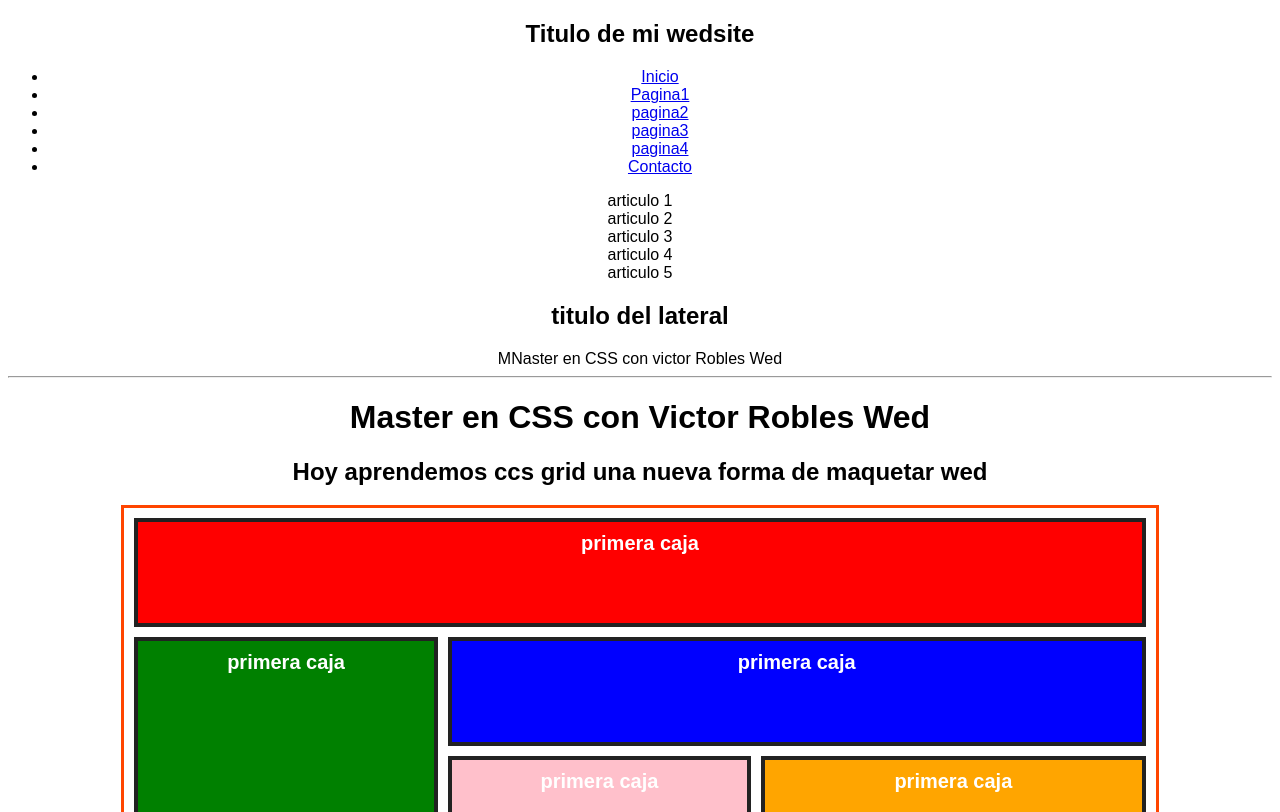
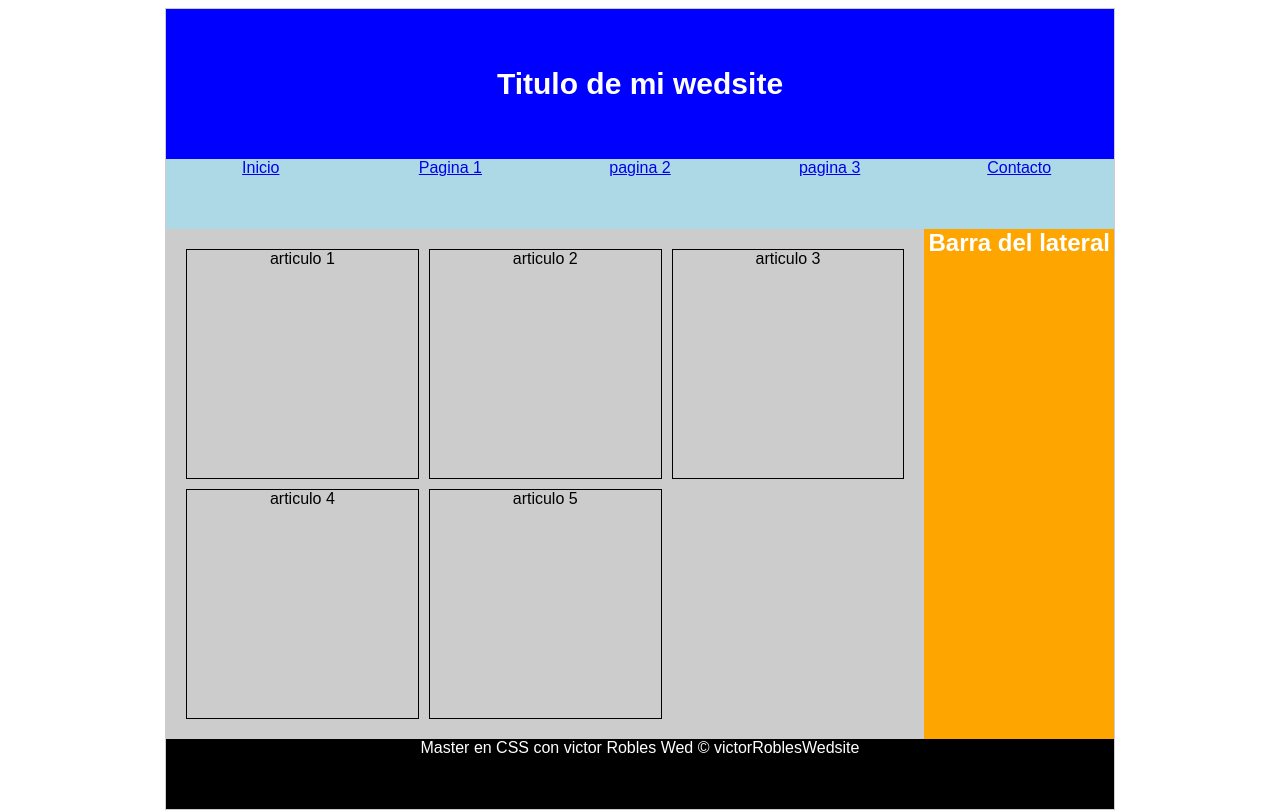
Before and after one commit to moisefdez/Aprendiendo-css-grid, a plain HTML site: page index.html in a window 1280 px wide. Shown: the top 812 px of the page. Drawn offline with Linux system fonts and the light colour scheme.

Commit message:
grid dentro de grid

```diff
--- a/index.html
+++ b/index.html
@@ -20,10 +20,9 @@
         <nav id="menu">
             <ul>
                 <li><a href="#">Inicio</a></li>
-                <li><a href="#">Pagina1</a></li>
-                <li><a href="#">pagina2</a></li>
-                <li><a href="#">pagina3</a></li>
-                <li><a href="#">pagina4</a></li>
+                <li><a href="#">Pagina 1</a></li>
+                <li><a href="#">pagina 2</a></li>
+                <li><a href="#">pagina 3</a></li>
                 <li><a href="#">Contacto</a></li>
             </ul>
         </nav>
@@ -44,11 +43,11 @@
                 articulo 5
             </article>
         </section>
-        <aside id="Lateral">
-            <h2>titulo del lateral</h2>
+        <aside id="lateral">
+            <h2>Barra del lateral</h2>
         </aside>
         <footer id="pie-pagina">
-            MNaster en CSS con victor Robles Wed
+            Master en CSS con victor Robles Wed &copy; victorRoblesWedsite
         </footer>
 
     </section>
--- a/styles.css
+++ b/styles.css
@@ -2,6 +2,77 @@ body{
     font-family: sans-serif;
     text-align: center;
 }
+
+/* EJERCCIO COMPLETO */
+
+#wedsite *{
+    margin: 0;
+    padding: 0;
+}
+
+
+#wedsite{
+    display: grid;
+    grid-template-columns: repeat(5,1fr);
+    grid-template-rows: 150px 70px 1fr 70px;
+
+    width: 75%;
+    height: 100vh;
+    margin: 0 auto;
+    border: 1px solid #ccc;
+}
+
+#cabecera{
+    display: flex;
+    justify-content: center;
+    align-items: center;
+    grid-column: 1/6;
+
+    background-color: blue;
+    color: white;
+    font-size: 20px;
+}
+
+#menu{
+    grid-column: 1/6;
+    background-color: lightblue;
+    color: black;
+}
+
+#menu ul{
+    display: grid;
+    grid-template-columns: repeat(5,1fr);
+    list-style: none;
+}
+
+#contenido{
+    display: grid;
+    grid-template-columns: repeat(3,1fr);
+    grid-gap:10px;
+    padding: 20px;
+
+    grid-column: 1/5;
+    background-color: #ccc;
+}
+
+#contenido article{
+
+    border: 1px solid black;
+}
+
+#lateral{
+    grid-column: 5/6;
+    background-color: orange;
+    color: white;
+}
+
+#pie-pagina{
+    grid-column: 1/6;
+    background-color: black;
+    color: white;
+}
+
+/* EJEMPLO */
 
 .layout{
     width: 80%;
```
